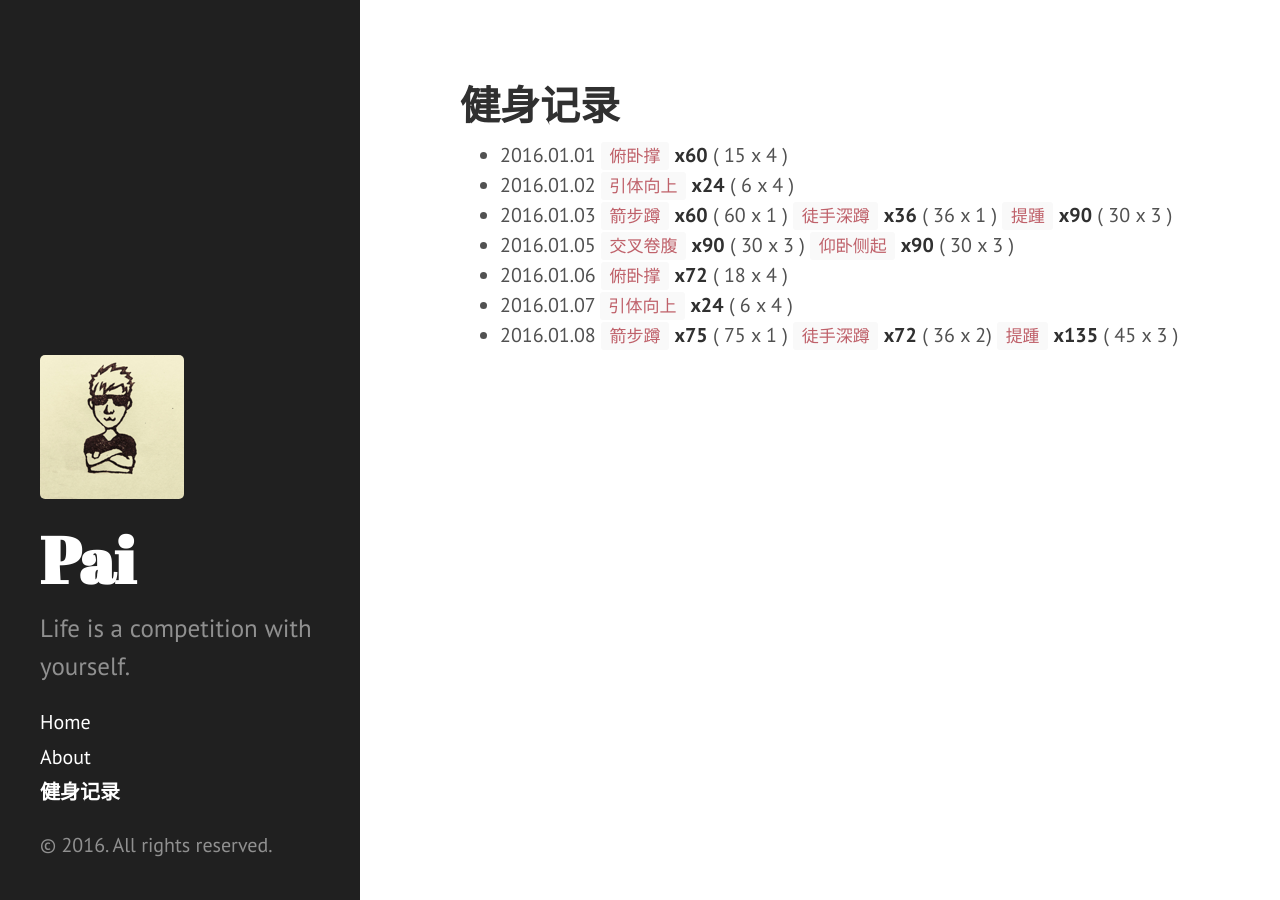
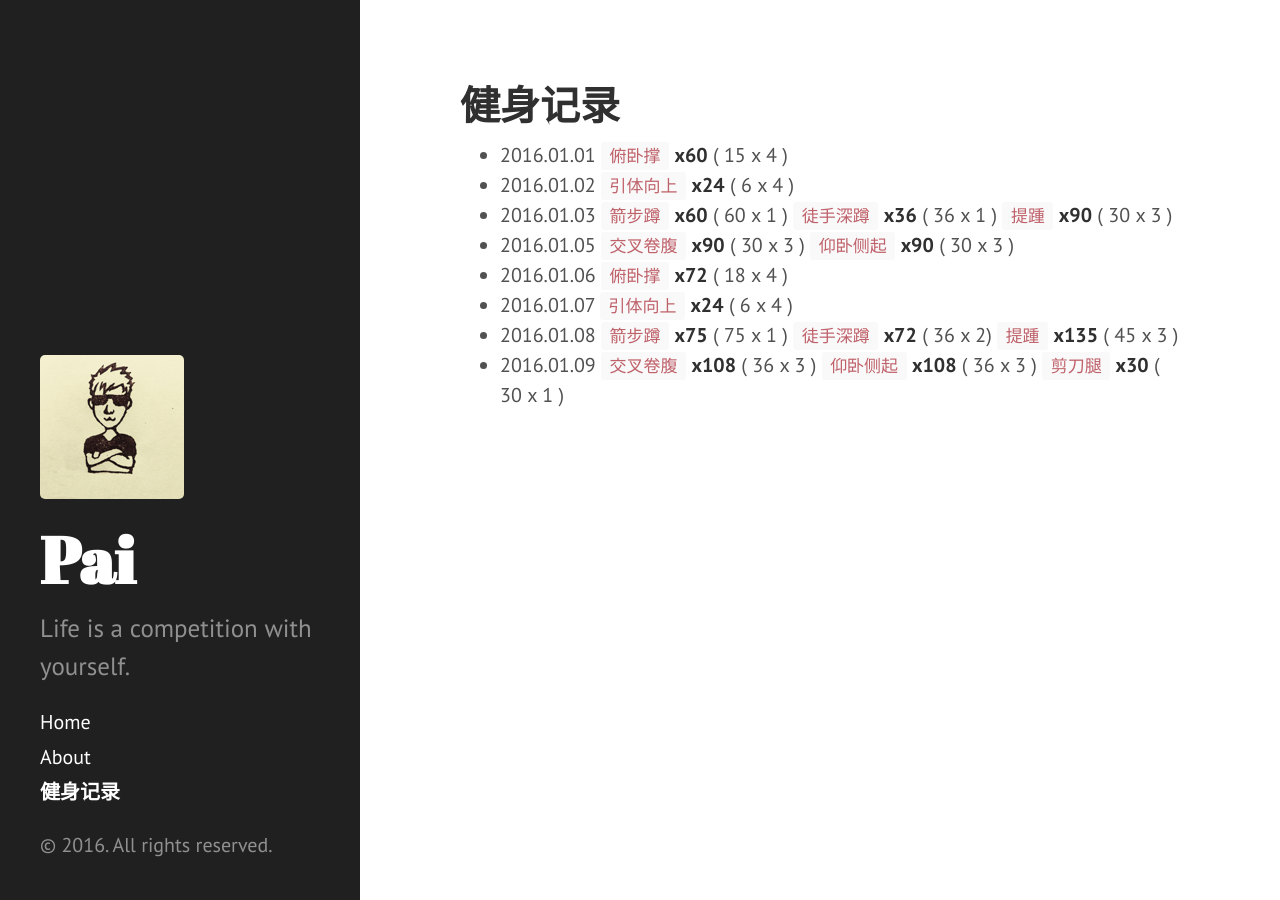
Before and after one commit to dragon8897/dragon8897.github.io, a Jekyll site: the page built from fitness.md, in a window 1280 px wide. Built offline with Jekyll 4.4.1, drawn with Linux system fonts in a browser that asks for light colours; Markdown is read by kramdown in place of the engine named in the settings.

Commit message:
add fitness record.

```diff
--- a/fitness.md
+++ b/fitness.md
@@ -11,3 +11,4 @@ title: 健身记录
 - 2016.01.06 `俯卧撑` **x72** ( 18 x 4 )
 - 2016.01.07 `引体向上` **x24** ( 6 x 4 )
 - 2016.01.08 `箭步蹲` **x75** ( 75 x 1 ) `徒手深蹲` **x72** ( 36 x 2) `提踵` **x135** ( 45 x 3 )
+- 2016.01.09 `交叉卷腹` **x108** ( 36 x 3 ) `仰卧侧起` **x108** ( 36 x 3 ) `剪刀腿` **x30** ( 30 x 1 )
```
